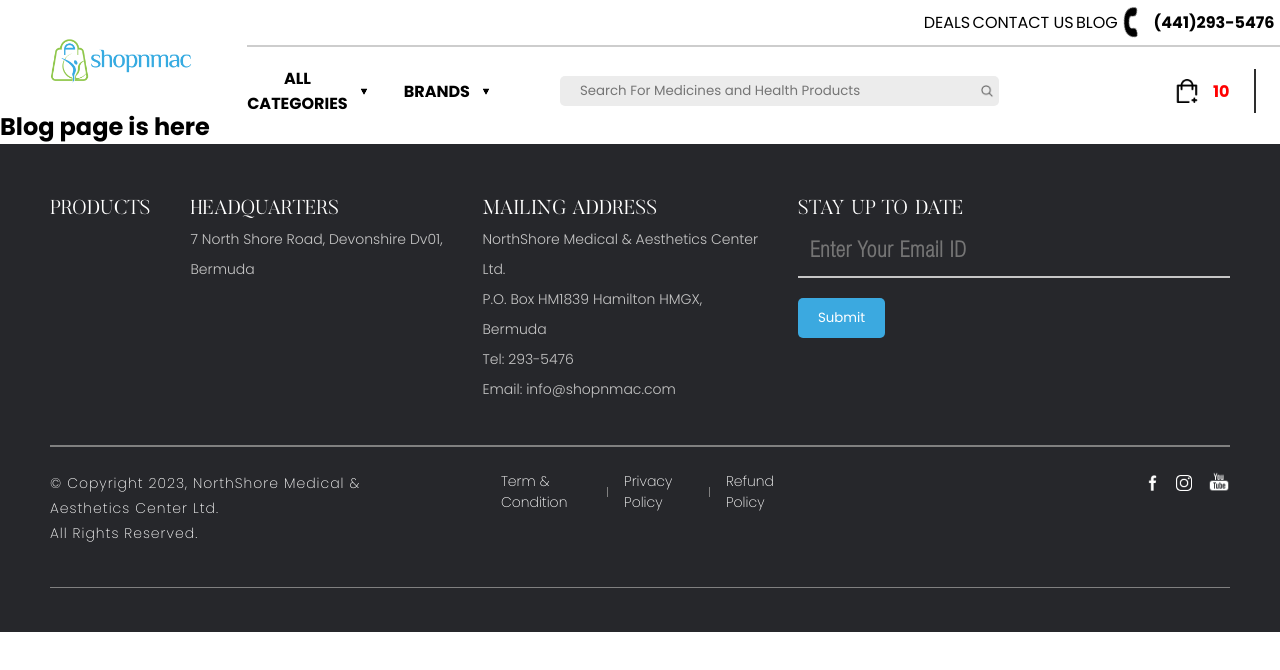
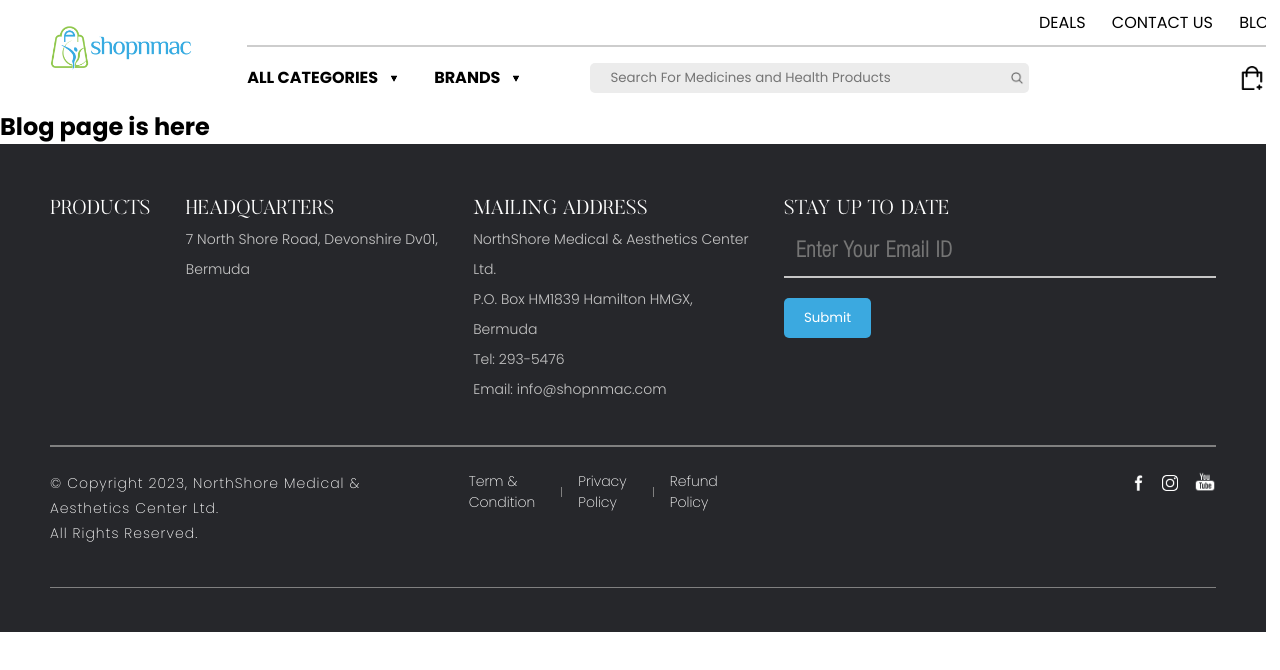
Before and after one commit to iam-nilanj0n/shopnmac-react, a React (Create React App) app: page /blog in a window 1280 px wide. Shown: the top 670 px of the page. Built offline with nearby package versions, Linux system fonts and the light colour scheme.

Commit message:
Update - header component responsive done

```diff
--- a/src/App.css
+++ b/src/App.css
@@ -5,6 +5,6 @@
 }
 
 .App{
-  width: 100vw;
+  width: 98.9vw;
   overflow-x: hidden;
 }
--- a/src/components/LayOutComponents/FooterComponent/FooterComponent.css
+++ b/src/components/LayOutComponents/FooterComponent/FooterComponent.css
@@ -1,7 +1,7 @@
 .FooterComponent {
     /* height: 365px; */
     height: auto;
-    width: 100vw;
+    width: auto;
     background-color: rgb(38, 39, 43);
     /* border: 1px solid black; */
     padding: 50px 0 20px 0;
@@ -102,7 +102,8 @@
     flex-direction: row;
     justify-content: space-between;
     align-items: center;
-    margin: 0 0 0 5vw;
+    /* margin: 0 0 0 5vw; */
+    margin: 0 0 0 76.8px;
 }
 
 .FooterComponentBottomPart-Two div {
@@ -116,7 +117,8 @@
     display: flex;
     flex-direction: row;
     align-items: center;
-    margin-left: 27vw;
+    /* margin-left: 25.9vw; */
+    margin-left: 397.82px;
 }
 
 .facebookLogo{
--- a/src/components/LayOutComponents/HeaderComponent/HeaderComponent.css
+++ b/src/components/LayOutComponents/HeaderComponent/HeaderComponent.css
@@ -1,6 +1,6 @@
 .HeaderComponent {
     height: 100px;
-    width: 100vw;
+    width: auto;
     /* border: 1px solid black; */
 }
 
@@ -16,7 +16,8 @@
     width: 144px;
     height: 55px;
     /* border: 1px solid black; */
-    margin-top: -2.5vh;
+    /* margin-top: -2.5vh; */
+    margin-top: -18.85px;
 }
 
 .shopnmacLogo:hover {
@@ -26,6 +27,7 @@
 .headerParts {
     margin-left: 55px;
 }
+
 /* headerPartsTop is here */
 .headerPartsTop {
     display: flex;
@@ -33,8 +35,9 @@
     align-items: center;
     justify-content: space-between;
     /* border: 1px solid black; */
-    width: 28vw;
-    margin:  0 44px 0 52.85vw;
+    /* width: 28vw; */
+    width: 430.08px;
+    margin: 0 44px 0 791.81px;
 }
 
 .headerPartsTop button {
@@ -43,7 +46,7 @@
     border: 0;
 }
 
-.headerPartsTop button:hover{
+.headerPartsTop button:hover {
     cursor: pointer;
 }
 
@@ -60,10 +63,12 @@
     transform: rotate(40deg);
     margin-right: 7.5px;
 }
+
 /* headerPartsSeparate is here */
 .headerPartsSeparate {
     height: 2px;
-    width: 83.5vw;
+    /* width: 82.75vw; */
+    width: 1271.04px;
     background-color: #CDCDCD;
     margin: 10px 0 3px 0;
 }
@@ -84,11 +89,14 @@
     border: 0;
     background-color: white;
     /* border: 1px solid black; */
-    padding: 2vh 0;
+    /* padding: 2vh 0; */
+    padding: 15.08px 0;
 }
-.AllCategories-Button:hover{
+
+.AllCategories-Button:hover {
     cursor: pointer;
 }
+
 .hambergerMenu {
     height: 16px;
     width: 25px;
@@ -113,10 +121,11 @@
     margin: 0 70px 0 36px;
     border: 0;
     background-color: white;
-    padding: 2vh 0;
+    /* padding: 2vh 0; */
+    padding: 15.08px 0;
 }
 
-.BRANDS-Button:hover{
+.BRANDS-Button:hover {
     cursor: pointer;
 }
 
@@ -125,16 +134,17 @@
     width: 8px;
     margin-left: 12px;
 }
+
 /* searchInput is here */
-.searchInputBox{
+.searchInputBox {
     display: flex;
     flex-direction: row;
     justify-content: center;
     align-items: center;
-    margin-right: 13.75vw;
+    margin-right: 210.43px;
 }
 
-.searchInputBox input{
+.searchInputBox input {
     height: 30px;
     width: 400px;
     padding: 0 0 0 20px;
@@ -143,7 +153,8 @@
     background-color: rgb(236, 236, 236);
     outline: 0;
 }
-.searchInputBox button{
+
+.searchInputBox button {
     height: 30px;
     width: auto;
     display: flex;
@@ -152,7 +163,8 @@
     background-color: rgb(236, 236, 236);
     border-radius: 0 5px 5px 0;
 }
-.searchInputBox button img{
+
+.searchInputBox button img {
     height: 14px;
     width: 14px;
     margin-right: 5px;
@@ -175,7 +187,7 @@
     border: 0;
 }
 
-.cartAndLogin button:hover{
+.cartAndLogin button:hover {
     cursor: pointer;
 }
 
@@ -191,9 +203,126 @@
     margin-right: 14px;
 }
 
-.cartLoginSeparate{
+.cartLoginSeparate {
     margin: 0 25px;
     height: 44px;
     width: 2px;
     background-color: rgb(46, 46, 46);
 }
+
+/* responsive design starts from here */
+@media(width=1920px) {
+    .HeaderComponent {
+        height: 125px;
+        width: auto;
+        /* border: 1px solid black; */
+    }
+
+    .HeaderComponent section {
+        /* margin: 9px 0 9px 50px; */
+        margin: 11.25px 0 11.25px 62.5px;
+        /* border: 1px solid black; */
+    }
+
+    .shopnmacLogo {
+        width: 180px;
+        height: 68.75px;
+        /* border: 1px solid black; */
+        /* margin-top: -2.5vh; */
+        margin-top: -23.56px;
+    }
+
+    .headerParts {
+        margin-left: 68.75px;
+    }
+
+    .headerPartsTop {
+        /* border: 1px solid black; */
+        /* width: 28vw; */
+        width: 537.6px;
+        margin: 0 55px 0 989.76px;
+    }
+
+    .headerPartsTop button {
+        font-size: 20px;
+    }
+
+    .Call-Button {
+        margin-right: 9.375px;
+    }
+
+    .phoneLogo {
+        margin-right: 9.375px;
+    }
+
+    .headerPartsSeparate {
+        height: 2px;
+        /* width: 82.75vw; */
+        width: 1588.8px;
+        background-color: #CDCDCD;
+        margin: 12.5px 0 3.75px 0;
+    }
+
+    .AllCategories-Button {
+        font-size: 20px;
+        /* border: 1px solid black; */
+        /* padding: 2vh 0; */
+        padding: 18.85px 0;
+    }
+
+    .BRANDS-Button {
+        font-size: 20px;
+        margin: 0 87.5px 0 45px;
+        /* padding: 2vh 0; */
+        padding: 18.85px 0;
+    }
+
+    .sortDownIcon {
+        height: 17.5px;
+        width: 10px;
+        margin-left: 15px;
+    }
+
+    .searchInputBox {
+        margin-right: 263.04px;
+    }
+
+    .searchInputBox input {
+        height: 37.5px;
+        width: 500px;
+        padding: 0 0 0 25px;
+        border-radius: 6.25px 0 0 6.25px;
+    }
+
+    .searchInputBox button {
+        height: 37.5px;
+        border-radius: 0 6.25px 6.25px 0;
+    }
+
+    .searchInputBox button img {
+        height: 17.5px;
+        width: 17.5px;
+        margin-right: 6.25px;
+    }
+
+    .cartAndLogin {
+        margin-right: 55px;
+        /* border: 1px solid black; */
+    }
+
+    .cartAndLogin button {
+        font-size: 20px;
+    }
+
+    .cartIcon {
+        width: 30px;
+        height: 30px;
+        margin-right: 17.5px;
+    }
+
+    .cartLoginSeparate {
+        margin: 0 31.25px;
+        height: 55px;
+        width: 2.5px;
+    }
+}
```
